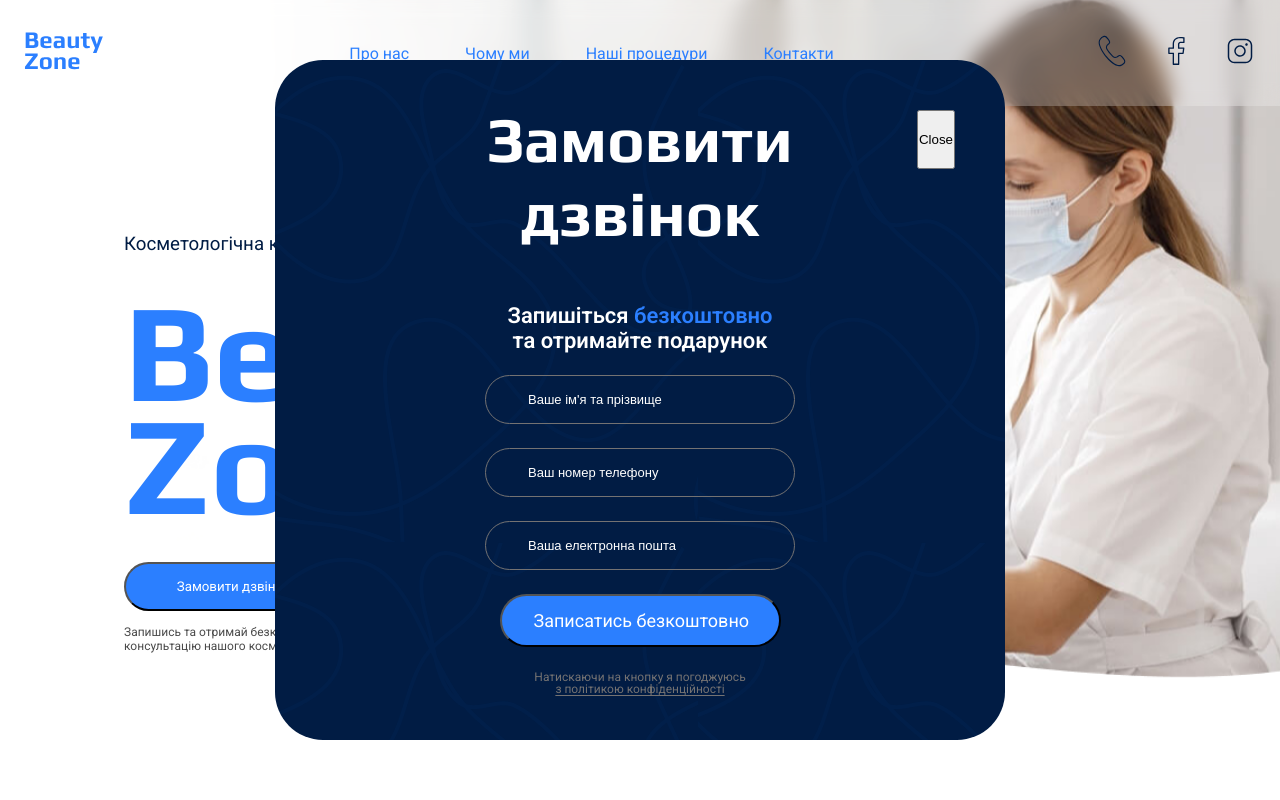
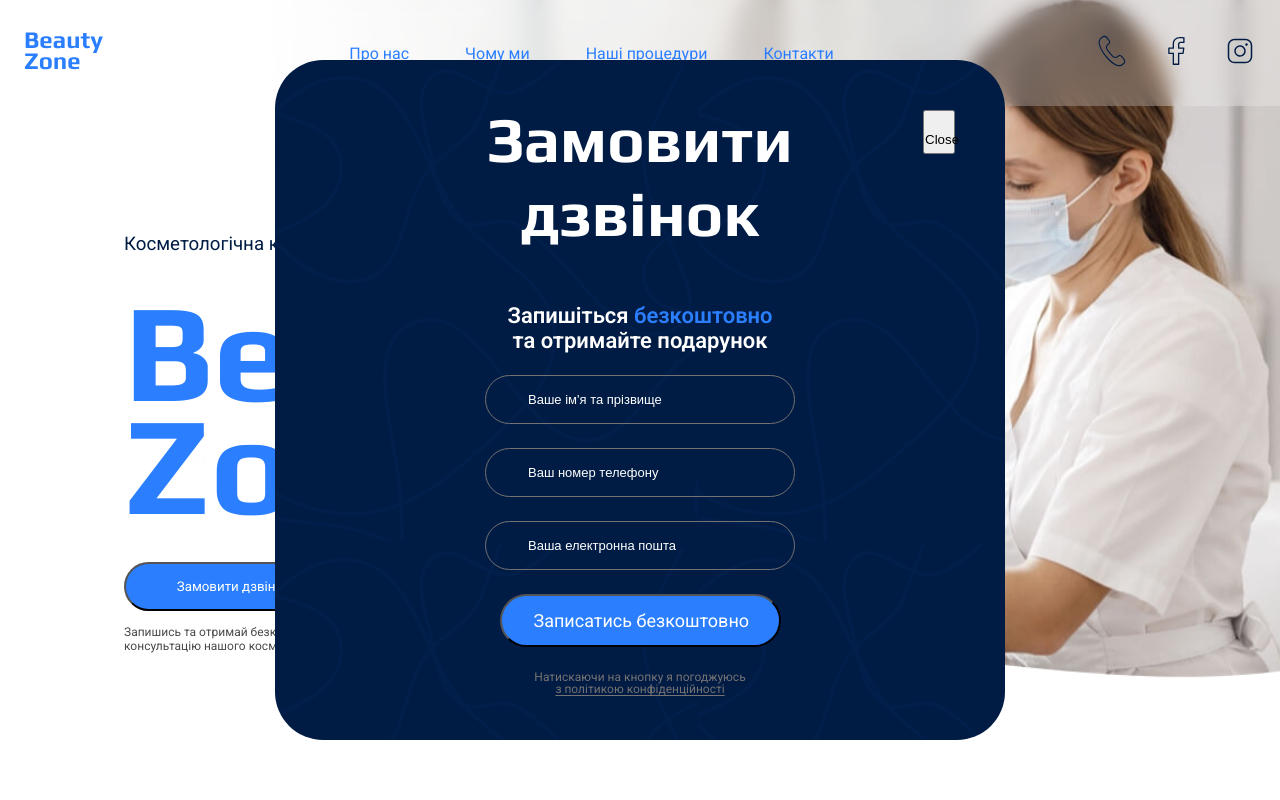
Before and after one commit to Anna-Guzova/genius-homework, a plain HTML site: page index.html in a window 1280 px wide. Both pictures are taken after a click on the button "Замовити дзвінок". Shown: the top 800 px of the page. Drawn offline with Linux system fonts and the light colour scheme.

Commit message:
Add files via upload

```diff
--- a/css/style.css
+++ b/css/style.css
@@ -639,6 +639,8 @@ address {
   top: 50px;
   right: 50px;
   padding: 20px 0;
+  width: 32px;
+  height: 32px;
 }
 
 .pmodal {
```
